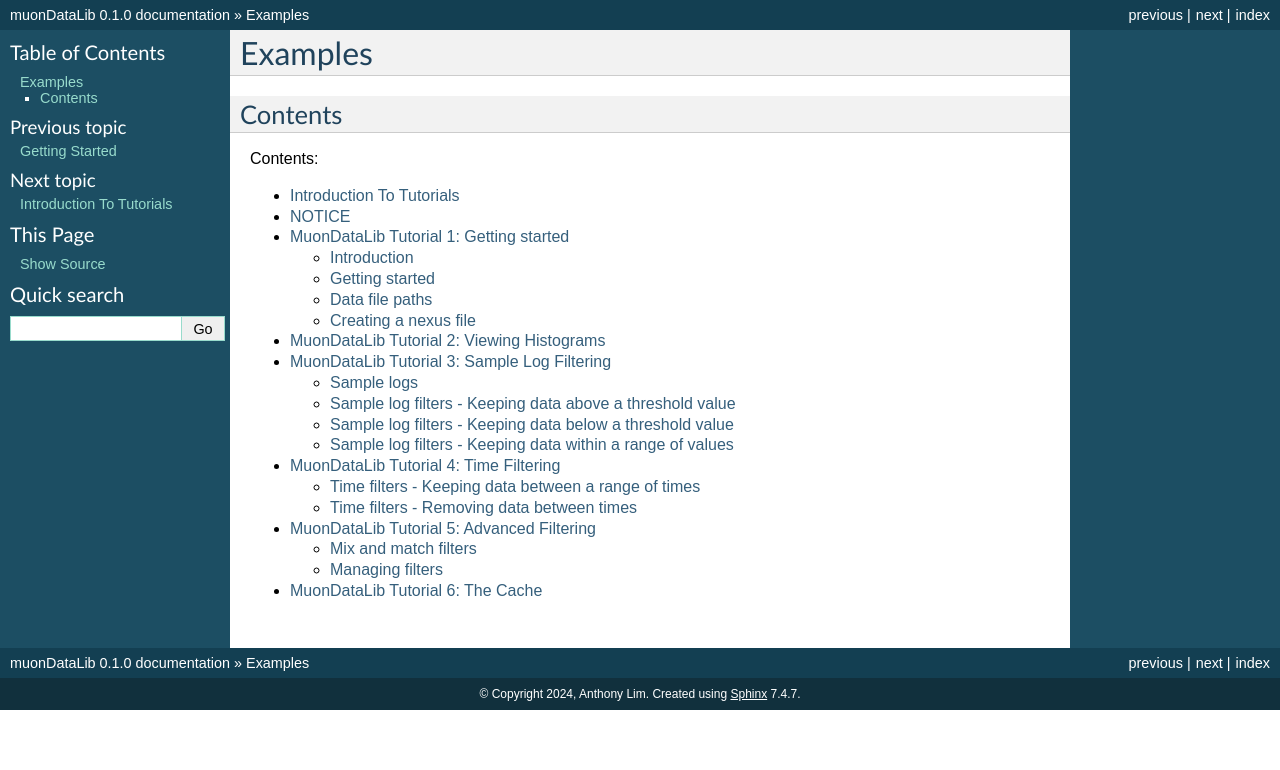
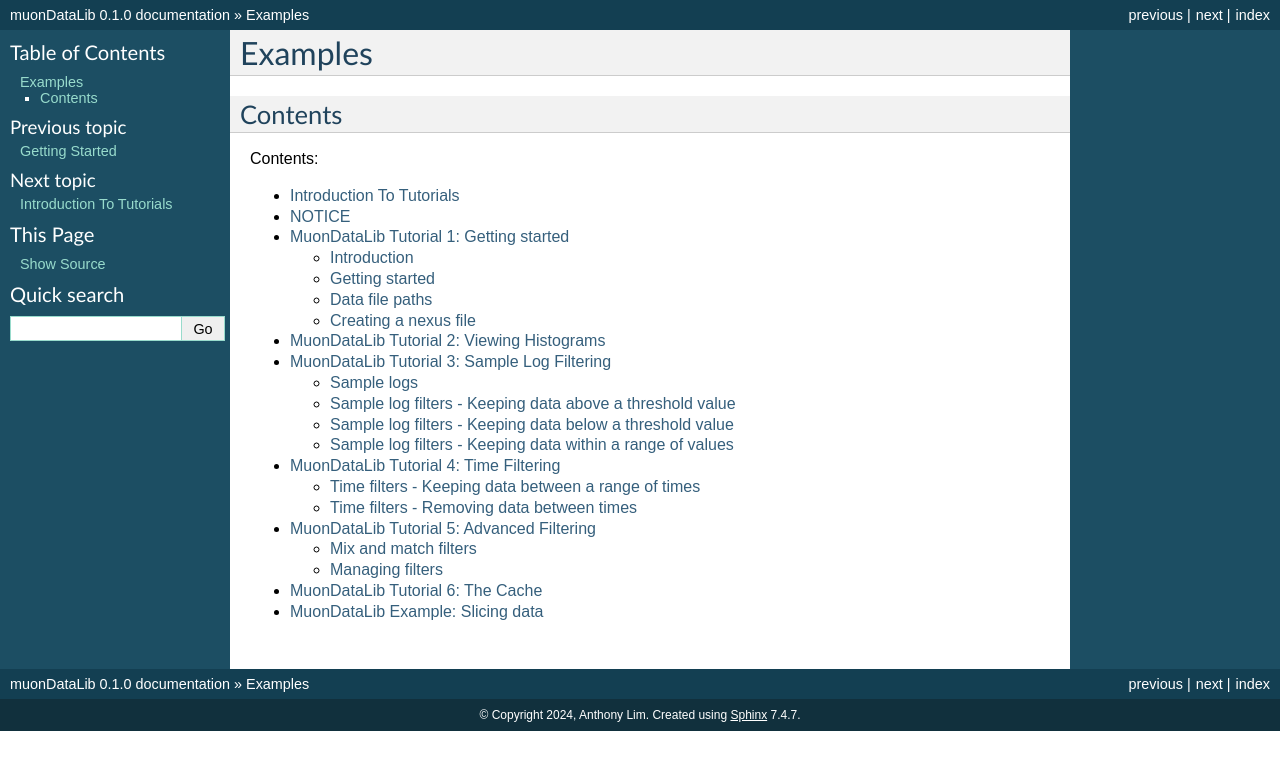
Before and after one commit to ISISMuon/MuonDataLib, a Sphinx documentation site: the page built from docs/source/examples/index.rst, in a window 1280 px wide. Shown: the top 770 px of the page. Built offline with Sphinx 7.4.7, drawn with Linux system fonts in a browser that asks for light colours.

Commit message:
update docs

```diff
--- a/docs/source/examples/index.rst
+++ b/docs/source/examples/index.rst
@@ -22,3 +22,4 @@
    tutorials/tutorial_4.ipynb
    tutorials/tutorial_5.ipynb
    tutorials/tutorial_6.ipynb
+   tutorials/example_manychunks.ipynb
```
Also changed, not shown: docs/source/examples/tutorials/example_manychunks.ipynb (added), docs/source/examples/tutorials/tutorial_6.ipynb.
